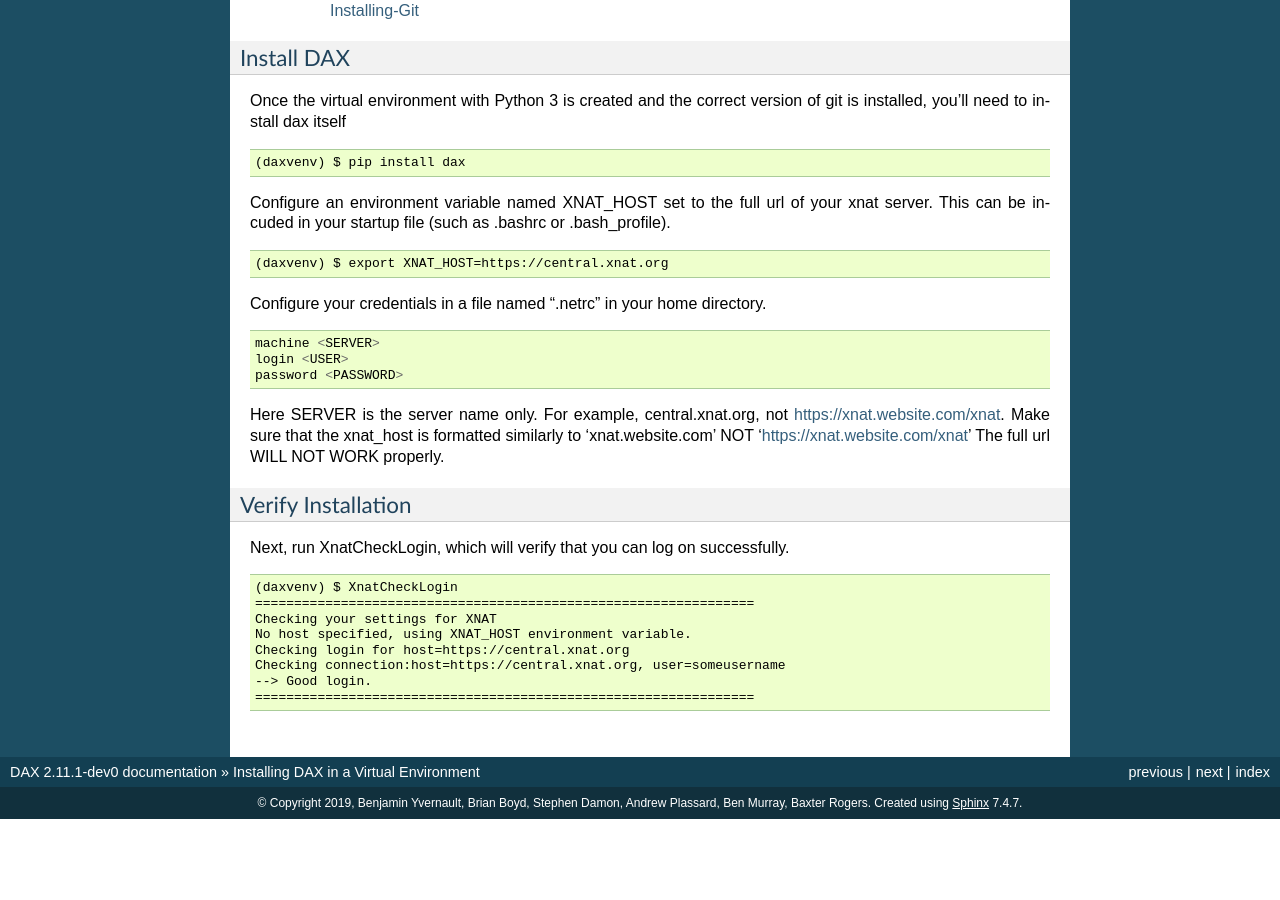
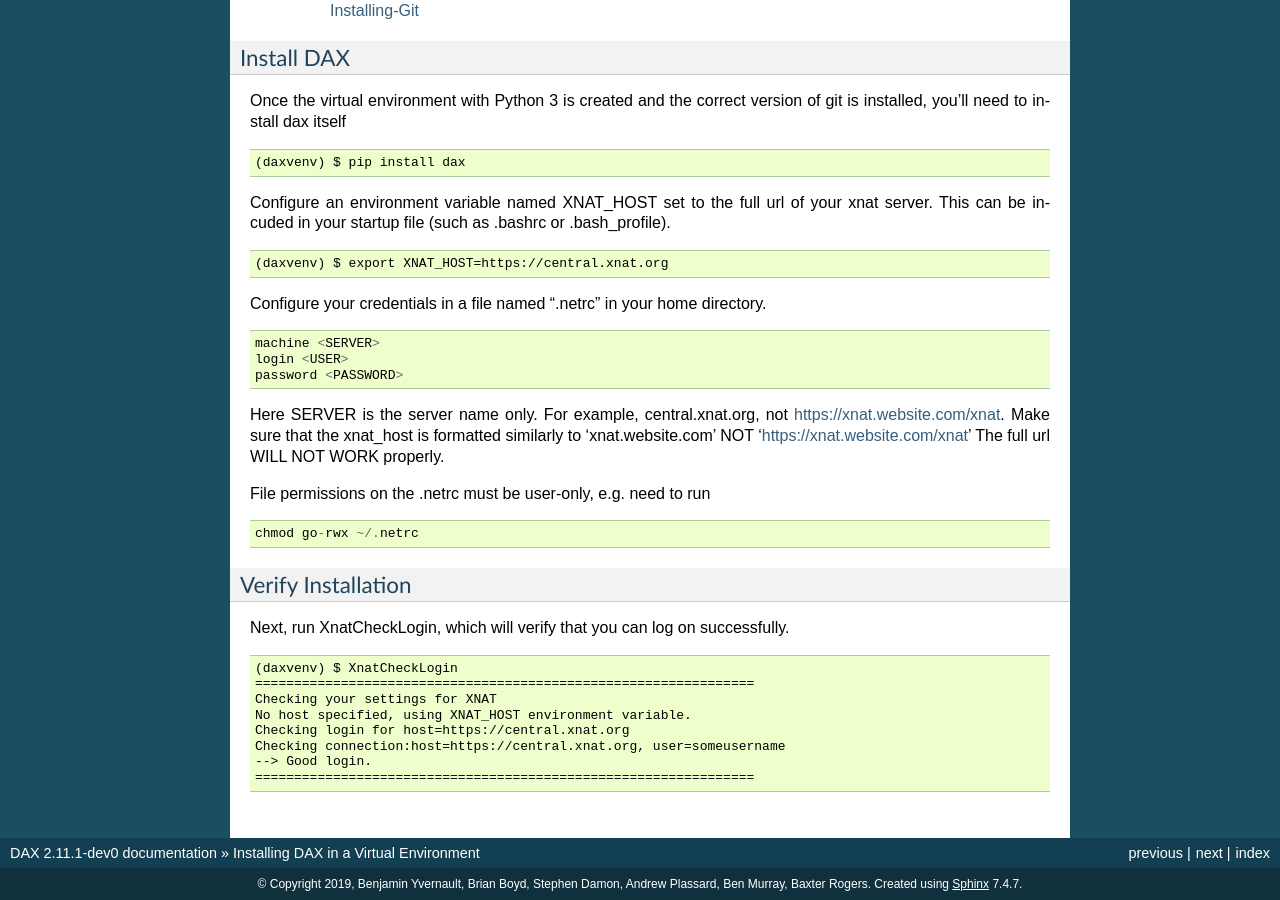
Before and after one commit to VUIIS/dax, a Sphinx documentation site: the page built from docs/installing_dax_in_a_virtual_environment.rst, in a window 1280 px wide and 900 px high, scrolled down 896 px. Built offline with Sphinx 7.4.7, drawn with Linux system fonts in a browser that asks for light colours; before the commit the page ends 1715 px from its top, so only the background shows below that.

Commit message:
Update installing_dax_in_a_virtual_environment.rst

```diff
--- a/docs/installing_dax_in_a_virtual_environment.rst
+++ b/docs/installing_dax_in_a_virtual_environment.rst
@@ -77,6 +77,11 @@ Here SERVER is the server name only. For example, central.xnat.org, not https://
 Make sure that the xnat_host is formatted similarly to 'xnat.website.com' NOT 'https://xnat.website.com/xnat'
 The full url WILL NOT WORK properly.
 
+File permissions on the .netrc must be user-only, e.g. need to run
+
+::
+
+	chmod go-rwx ~/.netrc
 
 -------------------
 Verify Installation
```
